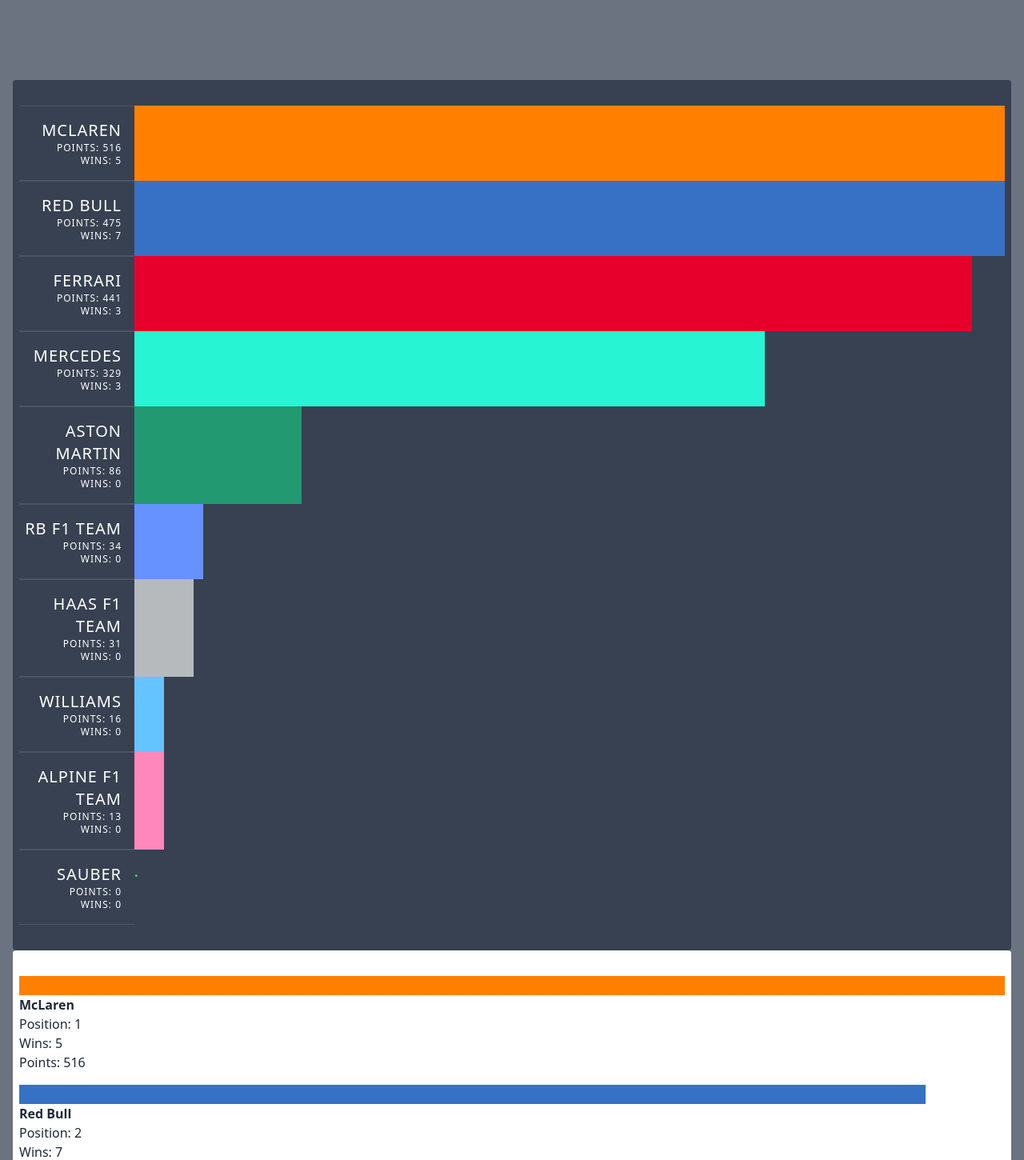
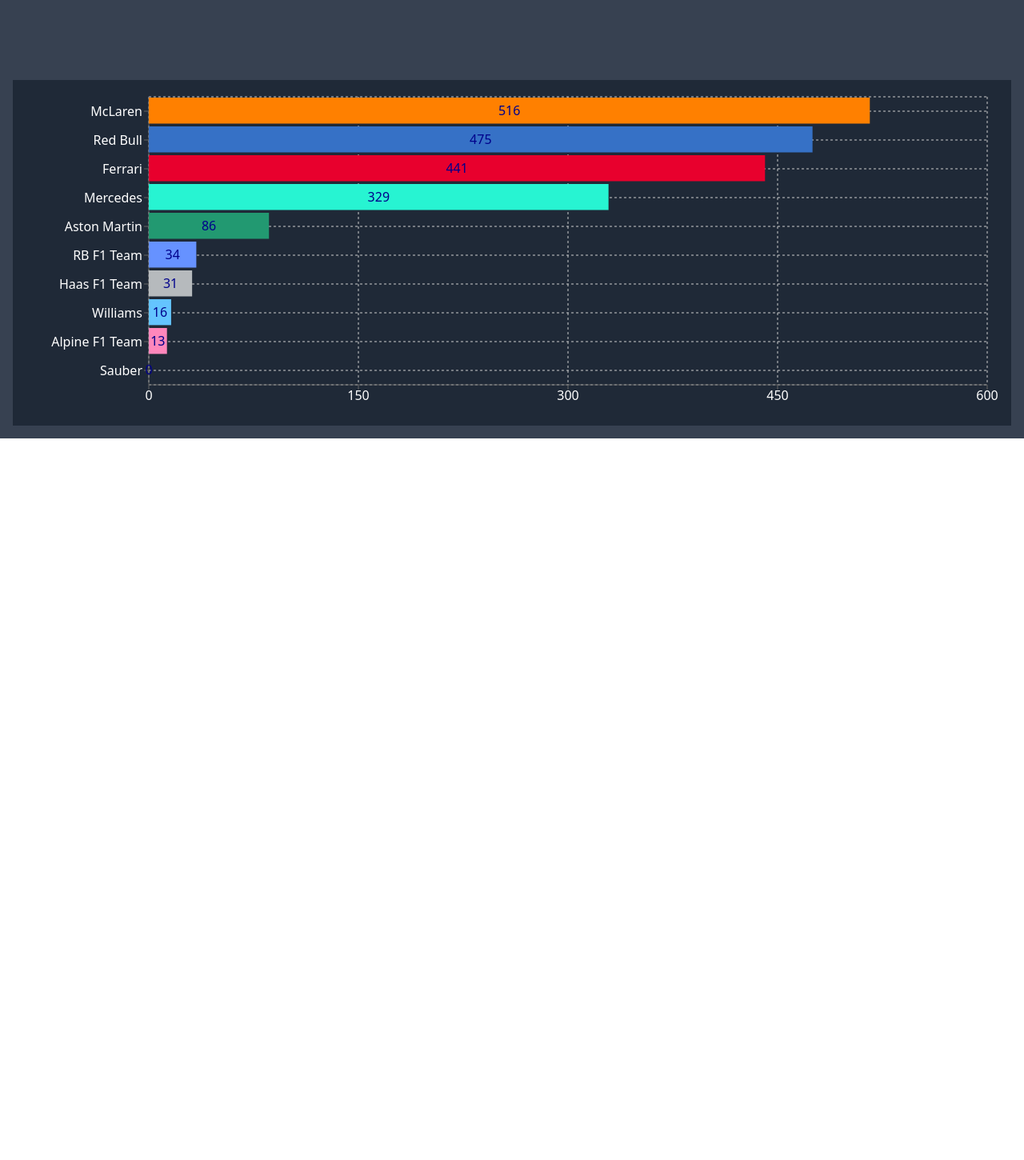
Before and after one commit to armilwebdev/f1fanpage, a React (Vite) app: page /constructors in a window 1280 px wide. Shown: the part 240-1690 px from the top of the page at 80% size. After the commit the page ends 800 px from the top, so only its background shows below. Built offline with nearby package versions, Linux system fonts and the light colour scheme.

Commit message:
Added Recharts

```diff
--- a/package.json
+++ b/package.json
@@ -14,7 +14,8 @@
     "postcss": "^8.4.47",
     "react": "^18.3.1",
     "react-dom": "^18.3.1",
-    "react-router-dom": "^6.26.2"
+    "react-router-dom": "^6.26.2",
+    "recharts": "^2.12.7"
   },
   "devDependencies": {
     "@eslint/js": "^9.9.0",
--- a/src/pages/Constructors.jsx
+++ b/src/pages/Constructors.jsx
@@ -1,83 +1,54 @@
 import React, { useState, useEffect } from 'react';
+import { BarChart, Bar, XAxis, YAxis, CartesianGrid, Tooltip, ResponsiveContainer, Cell } from 'recharts'; // Import Cell to control individual bar colors
 import constructorData from '../APIs/ConstructorsStandings.json'; // Assuming the file is in the APIs folder
-import f1svg  from '/assets/images/cars/f1car.svg';
 
 function Constructors() {
     const [teams, setTeams] = useState([]);
     const [topTeamPoints, setTopTeamPoints] = useState("");
 
-  // useEffect to parse and set the driver names once when the component mounts
     useEffect(() => {
-    // Ensure driversData exists and has the expected structure
-    if (constructorData.MRData.StandingsTable.StandingsLists[0].ConstructorStandings
-    ) {
+        if (constructorData.MRData.StandingsTable.StandingsLists[0].ConstructorStandings) {
             const teams = constructorData.MRData.StandingsTable.StandingsLists[0].ConstructorStandings;
             setTeams(teams);
-      const highestPoints =  teams[0].points;
+            const highestPoints = teams[0].points;
             setTopTeamPoints(highestPoints);
-      console.log(topTeamPoints);
         }
+    }, []);
 
-  }, []); // Empty array ensures this only runs once, on component mount
-        // Log the teams array only when it has been populated
+    // Prepare data for the Recharts bar chart
+    const formattedData = teams.map((team) => ({
+        name: team.Constructor.name,
+        points: Number(team.points),
+        color: team.color // Use the team color
+    }));
 
-    return(
-        <div className=" bg-gray-500  text-white">
+    return (
+        <div className="bg-gray-700 text-white">
             <div className="p-1 sm:p-2 md:p-4">
                 <h1 className="text-2xl md:text-6xl font-bold text-center mt-24 text-white">F1 2024 Constructors</h1>
-                <div className="mt-24">
-                <div className="w-full bg-gray-700 py-8 px-2 rounded">
-                        {teams.map((team, index) => (
-
-                        <div key={index} className=" flex 0">
-                        <div className="tracking-wider min-w-36 max-w-28 py-4 text-right pr-4
-                                        uppercase text-xs sm:text-xl border-gray-600 border-y"
-                        style={{
-                            width: `${Math.round((team.points / topTeamPoints) * 100)}%`,
-                            }}>
-                            <div>{team.Constructor.name}</div>
-                            <div className="text-xs">Points: {team.points}</div>
-                            <div className="text-xs">Wins: {team.wins}</div>
-                        </div>
-                        <div
-                            className="font-bold py-4 ml-0"
-                            style={{
-                                width: `${Math.round((team.points / topTeamPoints) * 100)}%`,
-                                backgroundColor: team.color,
-                                color: team.color
-                            }}
+                <div className="mt-24 bg-gray-800 py-4">
+                    <ResponsiveContainer width="100%" height={400}>
+                        <BarChart
+                            layout="vertical"
+                            data={formattedData}
+                            margin={{ top: 5, right: 30, left: 20, bottom: 5 }}
+                            barSize={50} // Increase this value for thicker bars
                         >
-                            .
-                        </div>
-
-                        </div>
+                            <CartesianGrid strokeDasharray="3 3" />
+                            <XAxis type="number" dataKey="points" tick={{ fill: 'white' }}/>
+                            <YAxis type="category" dataKey="name" width={150} tick={{ fill: 'white' }}/>
+                            <Tooltip />
+                            <Bar dataKey="points" label={{ fill: 'darkblue', fontSize: 16 }}>
+                                {formattedData.map((entry, index) => (
+                                    <Cell key={`cell-${index}`} fill={entry.color || "#8884d8"} /> // Use team color dynamically
                                 ))}
-                   </div>
-                   <div className="grid grid-cols-1 w-full bg-white text-gray-800 py-8 px-2 rounded">
-                        {teams.map((team, index) => (
-                        <div key={index} className="mb-4">
-                        <div
-                            className="font-bold"
-                            style={{
-                                width: `${Math.round((team.points / topTeamPoints) * 100)}%`,
-                                backgroundColor: team.color,
-                                color: team.color
-                            }}
-                        >
-                            .
-                        </div>
-                            <div className="font-bold">{team.Constructor.name}</div>
-                            <div>Position: {team.position}</div>
-                            <div>Wins: {team.wins}</div>
-                            <div>Points: {team.points}</div>
-
-                        </div>
-                        ))}
-                   </div>
+                            </Bar>
+                        </BarChart>
+                    </ResponsiveContainer>
                 </div>
             </div>
         </div>
     );
 }
 
-export default Constructors
+export default Constructors;
```
Also changed, not shown: 1 other file (tests, documents, lock files or other folders). Lines whose indentation alone changed are shown as unchanged.
